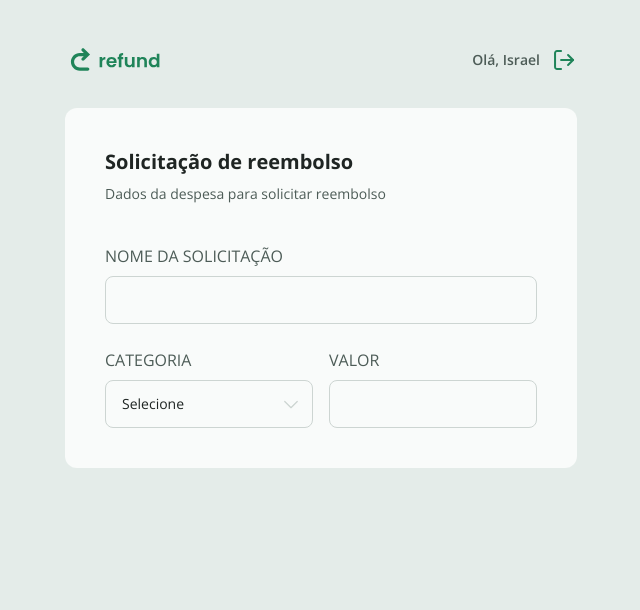
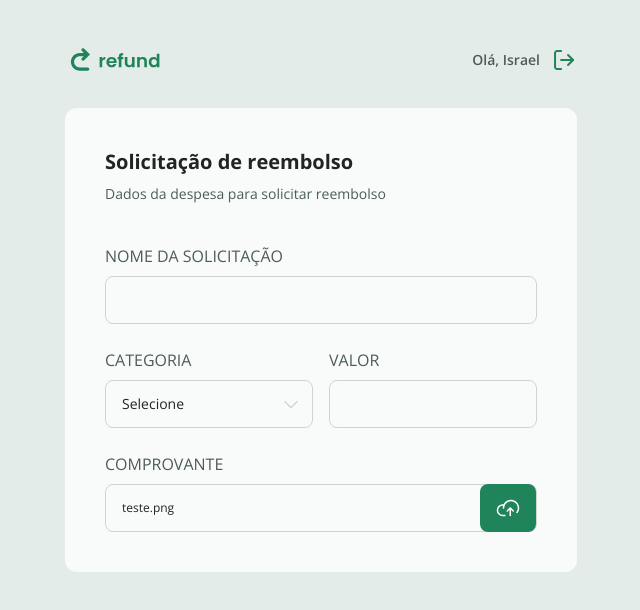
Before and after one commit to israeltx/n11-refund-tailwind, a React (Vite) app: page / in a window 1280 px wide. Shown: the top 610 px of the page, without its empty margins (319-959 px from the left). Built offline with nearby package versions, Linux system fonts and the light colour scheme.

Commit message:
Create the upload component

```diff
--- /dev/null
+++ b/src/components/Upload.tsx
@@ -0,0 +1,21 @@
+import uploadSgv from "../assets/upload.svg"
+
+type Props = React.ComponentProps<'input'> & {
+  filename?:string | null
+}
+
+export function Upload({filename = null, ...rest}: Props) {
+  return (
+    <div>
+      <legend className="uppercase text-xxs text-gray-200 mb-2">Comprovante</legend>
+
+      <div className="w-full h-12 flex items-center rounded-lg border border-gray-300 text-sm text-gray-100 bg-transparent outline-none">
+        <input type="file" id="upload" className="hidden" {...rest}/>
+        <span className="text-xs text-gray-100 flex-1 pl-4">{filename ?? 'Selecione o arquivo'}</span>
+        <label htmlFor="upload" className="flex h-12 px-4 items-center bg-green-100 rounded-lg cursor-pointer disabled:opacity-50 hover:bg-green-200 transition ease-linear">
+          <img src={uploadSgv} alt="Ícone de upload" className="w-6 h-6"/>
+        </label>
+      </div>
+    </div>
+  )
+}
--- a/src/pages/Refund.tsx
+++ b/src/pages/Refund.tsx
@@ -1,6 +1,7 @@
 import { useState } from "react";
 import { Input } from "../components/Input";
 import { Select } from "../components/Select";
+import { Upload } from "../components/Upload";
 import { CATEGORIES, CATEGORIES_KEYS } from "../utils/categories";
 
 export function Refund() {
@@ -26,6 +27,8 @@
 
         <Input required legend="Valor"/>
       </div>
+
+      <Upload filename='teste.png'/>
     </form>
   )
 }
```
